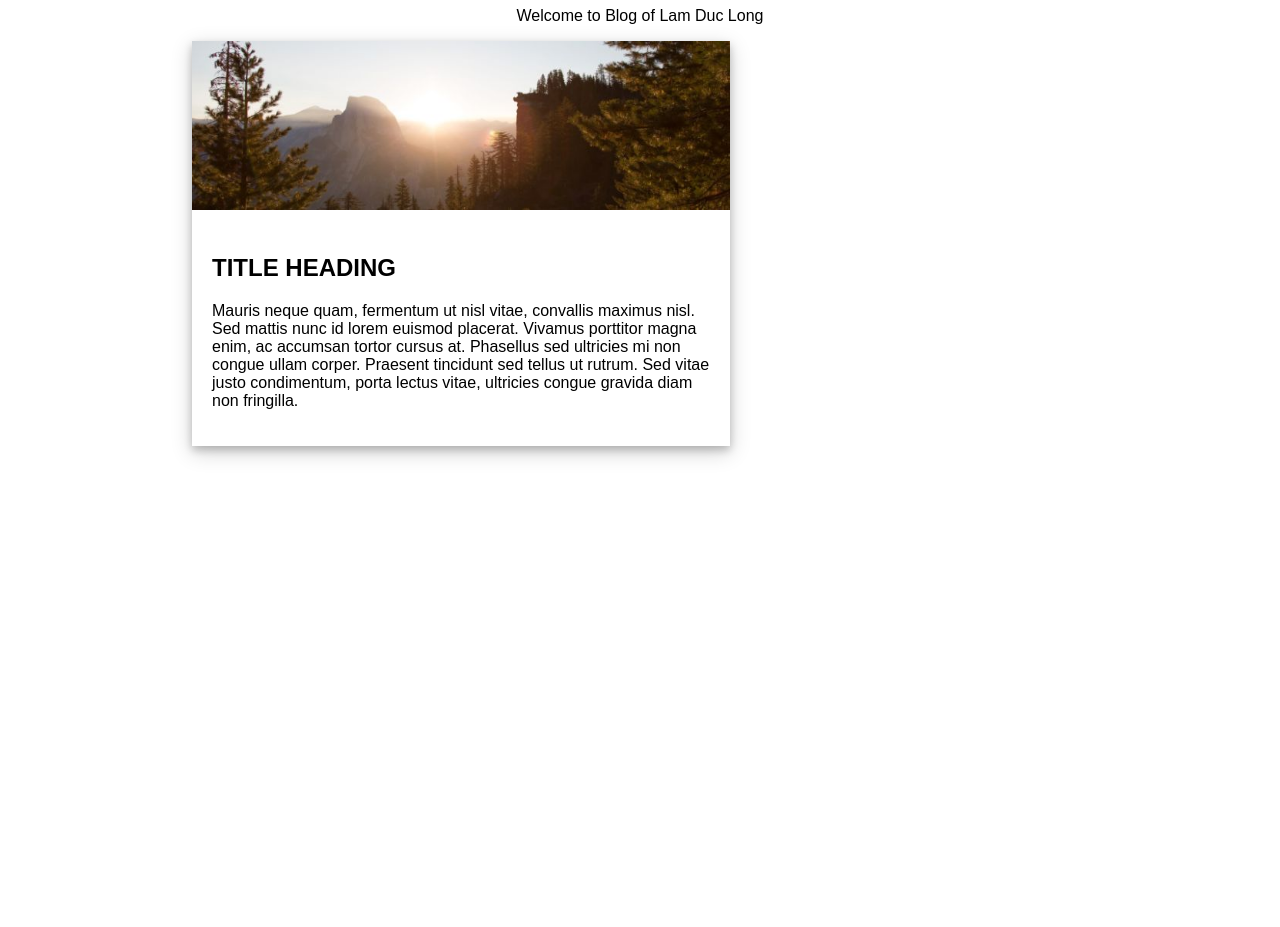
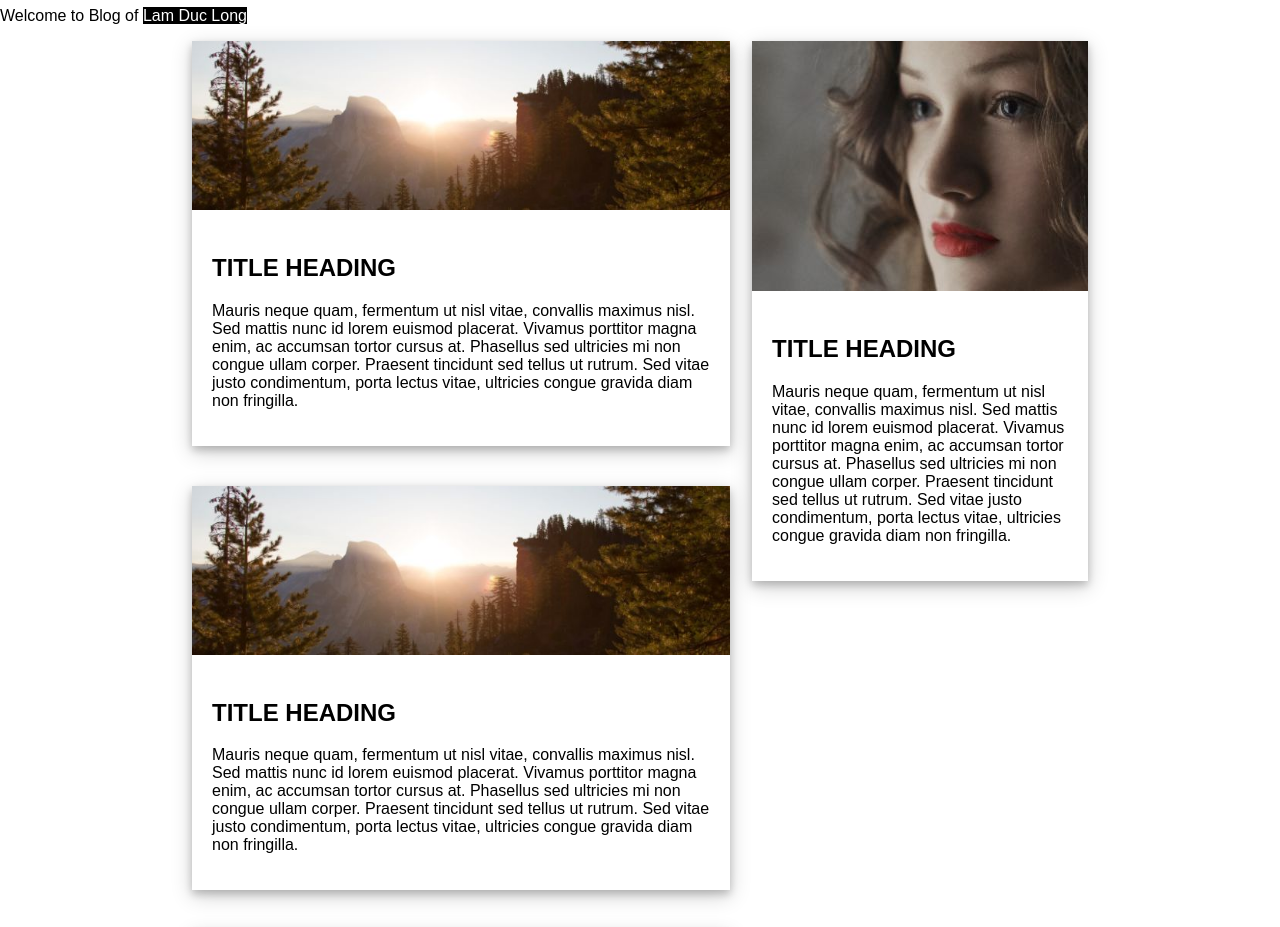
Before and after one commit to nguyenduyvu-code/BW2204R1, a plain HTML site: page 17-06-2022/17-06-2022/17-06-2022/myblog/my_blog.html in a window 1280 px wide. Shown: the part 73-1000 px from the top of the page. Before the commit the page ends 800 px from the top, so only its background shows below. Drawn offline with Linux system fonts and the light colour scheme.

Commit message:
update GWB

```diff
--- a/17-06-2022/17-06-2022/17-06-2022/myblog/my_blog.html
+++ b/17-06-2022/17-06-2022/17-06-2022/myblog/my_blog.html
@@ -15,9 +15,13 @@
             font-family: Arial, Helvetica, sans-serif;
         }
 
+        span {
+            background-color: #000;
+            color: #fff;
+        }
+
         header {
-            text-align: center;
-
+            text-align: cente;
         }
 
         .container {
@@ -34,16 +38,14 @@
 
         .author-container {
             width: 37.5%;
-            height: 100px;
+            float: left;
+            overflow: hidden;
         }
 
-        .blog {
+        .blog, .author-container {
             box-shadow: 0 4px 8px 0 rgba(0, 0, 0, 0.2), 0 6px 20px 0 rgba(0, 0, 0, 0.19);
+            margin-bottom: 40px;
 
-
-        }
-        .blog:hover {
-           background-color: gray;
         }
 
         .blog img {
@@ -53,16 +55,31 @@
         .blog-content {
             padding: 20px;
         }
+
+        .blog:hover, .author-container:hover {
+            background-color: #EEEEEE;
+        }
+
+        @media screen and (max-width: 992px) {
+        		.container {
+            		width: 95%;
+            }
+
+            .blog-container, .author-container {
+            		width: 100%;
+            }
+        }
     </style>
 </head>
 
 <body>
     <header>
         <h1>My Blog</h1>
-        <p>Welcome to Blog of Lam Duc Long</p>
+        <p>Welcome to Blog of <span>Lam Duc Long</span></p>
     </header>
     <div class="container">
         <div class="blog-container">
+
             <div class="blog">
                 <img src='./img/image/image/blog_banner.jpg'>
                 <div class="blog-content">
@@ -75,9 +92,45 @@
                     </p>
                 </div>
             </div>
+
+            <div class="blog">
+                <img src='./img/image/image/blog_banner.jpg'>
+                <div class="blog-content">
+                    <h2>TITLE HEADING</h2>
+                    <p>Mauris neque quam, fermentum ut nisl vitae, convallis maximus nisl.
+                        Sed mattis nunc id lorem euismod placerat. Vivamus porttitor magna enim, ac accumsan tortor
+                        cursus at.
+                        Phasellus sed ultricies mi non congue ullam corper. Praesent tincidunt sed tellus ut rutrum.
+                        Sed vitae justo condimentum, porta lectus vitae, ultricies congue gravida diam non fringilla.
+                    </p>
+                </div>
+            </div>
+
+            <div class="blog">
+                <img src='./img/image/image/blog_banner.jpg'>
+                <div class="blog-content">
+                    <h2>TITLE HEADING</h2>
+                    <p>Mauris neque quam, fermentum ut nisl vitae, convallis maximus nisl.
+                        Sed mattis nunc id lorem euismod placerat. Vivamus porttitor magna enim, ac accumsan tortor
+                        cursus at.
+                        Phasellus sed ultricies mi non congue ullam corper. Praesent tincidunt sed tellus ut rutrum.
+                        Sed vitae justo condimentum, porta lectus vitae, ultricies congue gravida diam non fringilla.
+                    </p>
+                </div>
+            </div>
+
         </div>
         <div class="author-container">
-
+            <img src='./img/image/image/author.jpg'>
+            <div class="blog-content">
+                <h2>TITLE HEADING</h2>
+                <p>Mauris neque quam, fermentum ut nisl vitae, convallis maximus nisl.
+                    Sed mattis nunc id lorem euismod placerat. Vivamus porttitor magna enim, ac accumsan tortor
+                    cursus at.
+                    Phasellus sed ultricies mi non congue ullam corper. Praesent tincidunt sed tellus ut rutrum.
+                    Sed vitae justo condimentum, porta lectus vitae, ultricies congue gravida diam non fringilla.
+                </p>
+            </div>
         </div>
     </div>
 </body>
```
